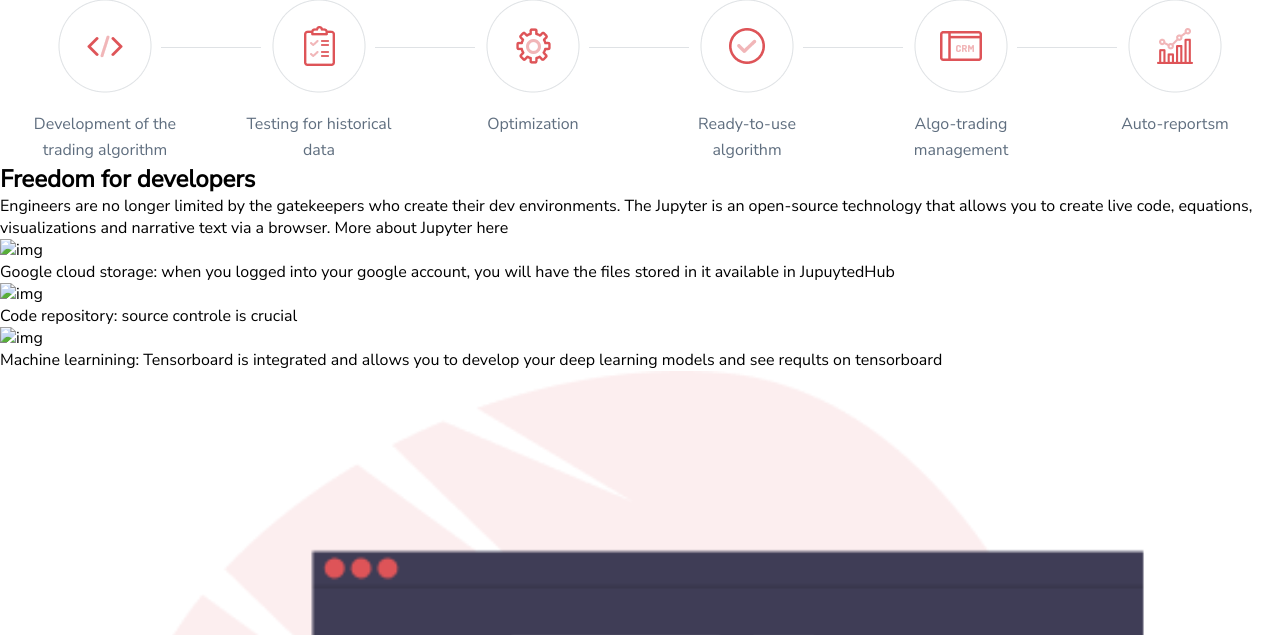
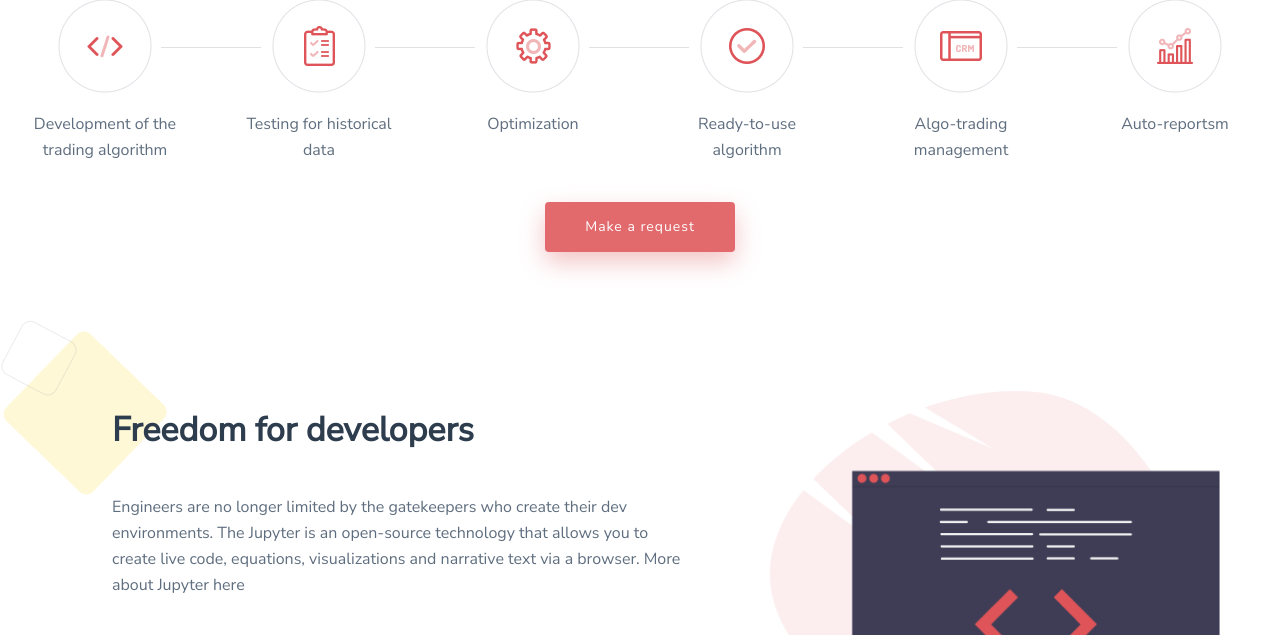
Before and after one commit to Eugene-S-90/gatsby_test_build, a Gatsby site: page / in a window 1280 px wide. Shown: the part 1212-1847 px from the top of the page. Built offline with nearby package versions, Linux system fonts and the light colour scheme; Gatsby itself is replaced by a stand-in of ours.

Commit message:
freedom upd

```diff
--- a/src/components/fredom-section/freedom-section.css
+++ b/src/components/fredom-section/freedom-section.css
@@ -0,0 +1,55 @@
+.qc-freedom {
+    background-repeat: no-repeat;
+    background-position-x: left;
+    display: flex;
+    margin-top: 65px;
+}
+.qc-freedom__left {
+    padding-left: 112px;
+    width: 45%;
+}
+.qc-freedom__title {
+    font-family: Nunito Sans;
+    font-style: normal;
+    font-weight: 600;
+    font-size: 34px;
+    line-height: 46px;
+    display: flex;
+    align-items: center;
+    color: #2E3D4E;
+    margin-top: 90px;
+}
+.qc-freedom__description {
+    font-family: Nunito Sans;
+    font-style: normal;
+    font-weight: normal;
+    font-size: 16px;
+    line-height: 26px;
+    color: #5F6E7F;
+    margin-top: 41px;
+}
+
+.qc-freedom__bullets-description {
+    font-family: Nunito Sans;
+    font-style: normal;
+    font-weight: normal;
+    font-size: 16px;
+    line-height: 26px;
+    color: #5F6E7F;
+}
+.qc-freedom__bullets-item {
+    display: flex;
+    align-items: center;
+    margin-bottom: 29px;
+}
+.qc-freedom__bullets-wr {
+    margin-top: 40px;
+}
+.qc-freedom__bullets-img {
+    margin-right: 25px;
+}
+.qc-freedom__right {
+    width: 571px;
+    padding-top: 5.8%;
+    padding-left: 2.4%;
+}
--- a/src/components/fredom-section/freedom-section.js
+++ b/src/components/fredom-section/freedom-section.js
@@ -2,27 +2,33 @@
 import React from "react"
 import './freedom-section.css'
 
-import Bullet1 from "../../images/qc-bullet-1.png"
+import FreedomBg from "../../images/qc-freedom-bg.png"
+import GoogleImg from "../../images/qc-google.png"
+import GithubImg from "../../images/qc-github.png"
+import TensorImg from "../../images/qc-tensor.png"
+
 import FreedomImg from "../gatsby-images/gt-freedom"
 
 
 
 const FreedomSection = () => (
-    <div className="qc-freedom">
+    <div className="qc-freedom" style={{
+        backgroundImage: "url(" + FreedomBg + ")",
+    }}>
         <div className="qc-freedom__left">
             <h2 className="qc-freedom__title">Freedom for developers</h2>
             <p className="qc-freedom__description">Engineers are no longer limited by the gatekeepers who create their dev environments. The Jupyter is an open-source technology that allows you to create live code, equations, visualizations and narrative text via a browser. More about Jupyter here</p>
             <div className="qc-freedom__bullets-wr">
                 <div className="qc-freedom__bullets-item">
-                    <img src="#" className="qc-freedom__bullets-img" alt="img" />
+                    <img src={GoogleImg} className="qc-freedom__bullets-img" alt="img" />
                     <p className="qc-freedom__bullets-description">Google cloud storage: when you logged into your google account, you will have the files stored in it available in JupuytedHub</p>
                 </div>
                 <div className="qc-freedom__bullets-item">
-                    <img src="#" className="qc-freedom__bullets-img" alt="img" />
+                    <img src={GithubImg} className="qc-freedom__bullets-img" alt="img" />
                     <p className="qc-freedom__bullets-description">Code repository: source controle is crucial</p>
                 </div>
                 <div className="qc-freedom__bullets-item">
-                    <img src="#" className="qc-freedom__bullets-img" alt="img" />
+                    <img src={TensorImg} className="qc-freedom__bullets-img" alt="img" />
                     <p className="qc-freedom__bullets-description">Machine learnining: Tensorboard is integrated and allows you to develop your deep learning models and see reqults on tensorboard</p>
                 </div>
             </div>
--- a/src/components/how-it-work-section/how-it-work-section.js
+++ b/src/components/how-it-work-section/how-it-work-section.js
@@ -33,6 +33,7 @@ const HowItWorksSection = () => (
             <p className="qc-how-it-works__descr">Auto-reportsm</p>
             </div>
         </div>
+        <a href="#" class="qc-how-it-works__btn ">Make a request</a>
     </div>
 )
 
--- a/src/components/how-it-work-section/how-it-works-section.css
+++ b/src/components/how-it-work-section/how-it-works-section.css
@@ -42,3 +42,27 @@
     top: 48px;
     left: 163px;
 }
+.qc-how-it-works__btn {
+    background: #E2696C;
+    box-shadow: 0px 10px 25px rgba(226, 105, 108, 0.4);
+    border-radius: 4px;
+    width: 190px;
+    height: 50px;
+    line-height: 50px;
+    display: inline-block;
+    text-align: center;
+    font-family: Nunito Sans;
+    font-style: normal;
+    font-weight: 100;
+    font-size: 14px;
+    line-height: 22px;
+    text-align: center;
+    color: #FFFFFF;
+    text-decoration: none;
+    display: flex;
+    justify-content: center;
+    align-items: center;
+    margin: 0 auto;
+    margin-top: 39px;
+    letter-spacing: 1px;
+}
```
Also changed, not shown: src/images/qc-freedom-bg.png (added), src/images/qc-github.png (added), src/images/qc-google.png (added), src/images/qc-tensor.png (added).
